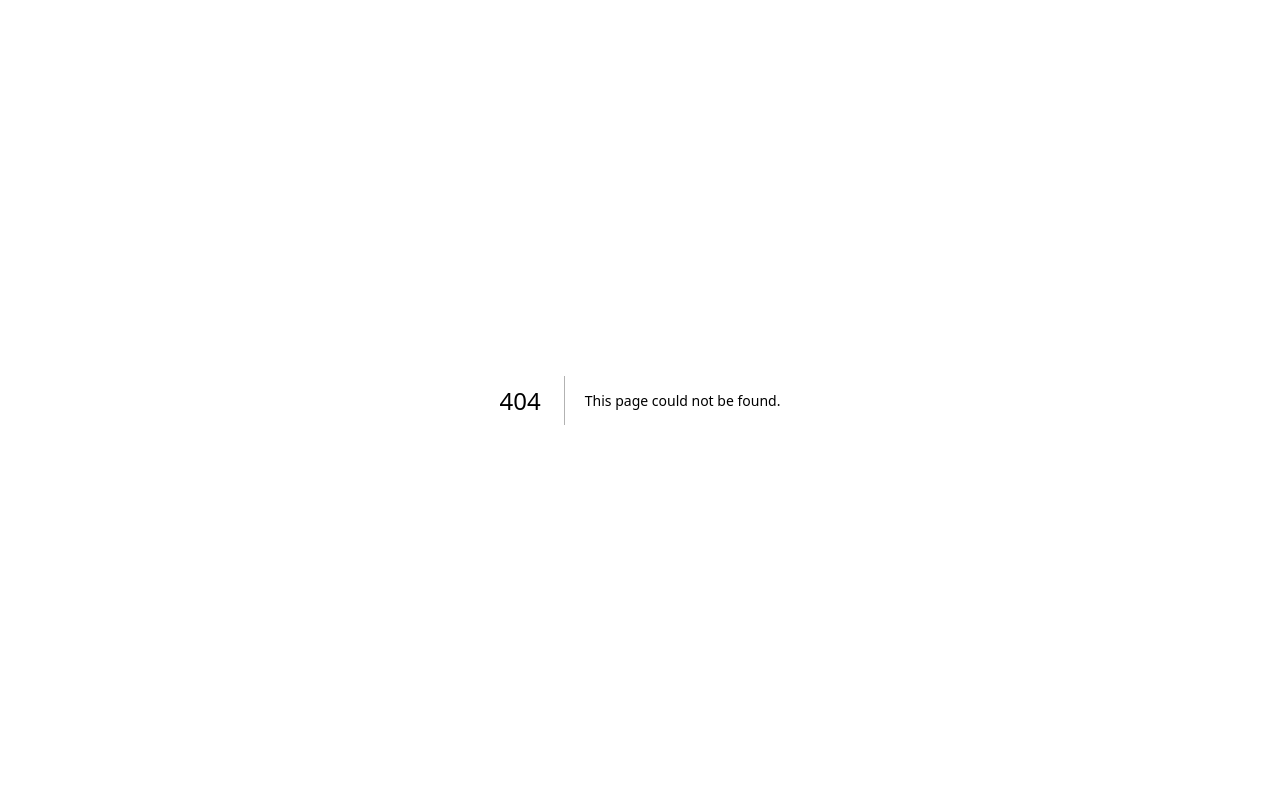
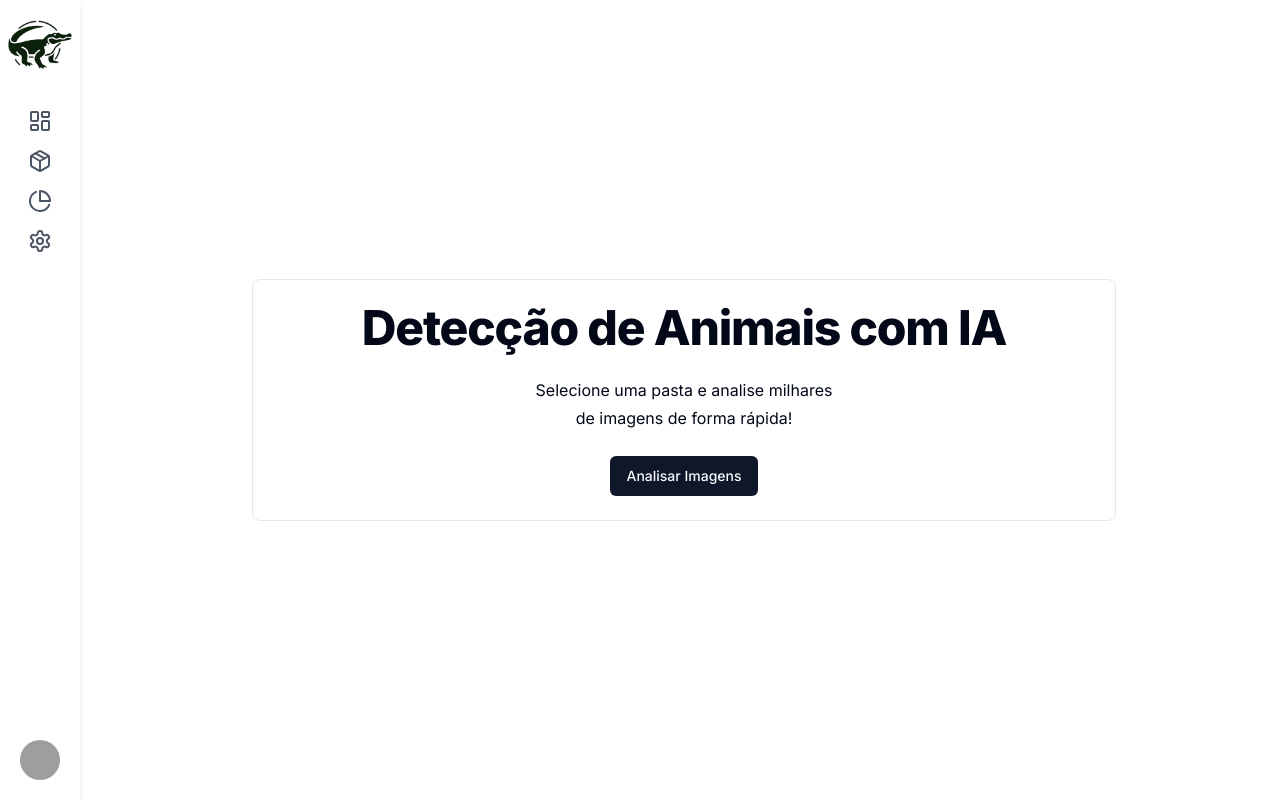
Before and after one commit to Igorsouza1/animal-analyser, a Next.js app: page /iaAnalyser in a window 1280 px wide. Before the commit this address had no page. Built offline with nearby package versions, Linux system fonts and the light colour scheme; grey boxes are pictures that could not be loaded.

Commit message:
Primeira versão interface preliminar, paginas iniciais criadas

```diff
--- /dev/null
+++ b/app/config/page.tsx
@@ -0,0 +1,8 @@
+
+
+
+export default function configPage(){
+    return (
+        <h1>Config</h1>
+    )
+}
--- /dev/null
+++ b/app/data/page.tsx
@@ -0,0 +1,8 @@
+
+
+
+export default function dataPage() {
+    return (
+        <h1>data</h1>
+    );
+}
--- /dev/null
+++ b/app/iaAnalyser/page.tsx
@@ -0,0 +1,18 @@
+import { ButtonDemo } from "@/components/button";
+
+
+
+
+export default function IAAnalyser() {
+    return (
+        <div className="text-center">
+            <h1 className="scroll-m-20 text-3xl font-extrabold tracking-tight lg:text-5xl">
+                Detecção de Animais com IA
+            </h1>
+            <p className="leading-7 [&:not(:first-child)]:my-6">
+                 Selecione uma pasta e analise milhares<br/> de imagens de forma rápida!
+            </p>
+            <ButtonDemo content="Analisar Imagens"/>
+        </div>
+    );
+}
--- /dev/null
+++ b/app/imageclass/page.tsx
@@ -0,0 +1,17 @@
+import { ButtonDemo } from "@/components/button";
+
+
+
+export default function ImageClass() {
+    return (
+        <div className="text-center">
+            <h1 className="scroll-m-20 text-3xl font-extrabold tracking-tight lg:text-5xl">
+                Identificação Manual de Imagens
+            </h1>
+            <p className="leading-7 [&:not(:first-child)]:my-6">
+                 Identifique manualmente as imagens<br/> para gerar dados e insights
+            </p>
+            <ButtonDemo content="Identificar Imagens"/>
+        </div>
+    )
+}
--- a/app/layout.tsx
+++ b/app/layout.tsx
@@ -1,6 +1,7 @@
 import type { Metadata } from "next";
 import { Inter } from "next/font/google";
 import "./globals.css";
+import LeftSideBar from "@/components/leftsidebar";
 
 const inter = Inter({ subsets: ["latin"] });
 
@@ -15,8 +16,17 @@ export default function RootLayout({
   children: React.ReactNode;
 }>) {
   return (
-    <html lang="en">
-      <body className={inter.className}>{children}</body>
+    <html lang="pt" className="overflow-hidden">
+      <body className={inter.className }>
+        <div className="flex flex-wrap -mx-2 h-full">
+            <LeftSideBar />
+          <div className="w-full md:w-4/6 m-auto ">
+            <div className="p-6 border border-gray-200 rounded-lg">
+              {children}
+            </div>
+          </div>
+        </div>
+      </body>
     </html>
   );
 }
--- a/app/page.tsx
+++ b/app/page.tsx
@@ -6,16 +6,7 @@ import LeftSideBar from '@/components/leftsidebar';
 
 const HomePage = () => {
   return (
-    <div className="flex flex-wrap -mx-3 h-full">
-      <div className="w-full md:w-1/6 px-3 mb-6 md:mb-0">
-          <LeftSideBar />
-      </div>
-      <div className="w-full md:w-5/6 px-3 mb-6 md:mb-0">
-        <div className="p-6 border border-gray-200 rounded-lg">
-          Coluna 2
-        </div>
-      </div>
-    </div>
+    <h1>teste</h1>
   );
 };
 
--- /dev/null
+++ b/components/button.tsx
@@ -0,0 +1,10 @@
+import { Button } from "@/components/ui/button"
+
+interface propsButton{
+    content: string
+}
+
+
+export function ButtonDemo(props: propsButton) {
+    return <Button>{props.content}</Button>
+  }
--- a/components/leftsidebar.tsx
+++ b/components/leftsidebar.tsx
@@ -1,12 +1,13 @@
 
 import { AvatarImage, AvatarFallback, Avatar } from "@/components/ui/avatar"
+import Link from "next/link"
 import { JSX, SVGProps } from "react"
 
 
 
 export default function LeftSideBar() {
   return (
-    <aside className="w-20 flex flex-col items-center bg-white h-screen shadow-md">
+    <aside className="w-20 flex flex-col items-center ml-2 bg-white h-screen shadow-md ">
       <div className="py-5 px-2">
         <img
           alt="Logo"
@@ -14,16 +15,28 @@ export default function LeftSideBar() {
           height="40"
           src="/logo.png"
           style={{
-            aspectRatio: "50/35",
+            aspectRatio: "50/38",
             objectFit: "cover",
           }}
           width="40"
         />
       </div>
       <nav className="flex flex-col gap-4 py-5">
-        <LayoutDashboardIcon className="h-6 w-6 text-gray-600" />
-        <PieChartIcon className="h-6 w-6 text-gray-600" />
-        <SettingsIcon className="h-6 w-6 text-gray-600" />
+        <Link href="/iaAnalyser">
+          <LayoutDashboardIcon className="h-6 w-6 text-gray-600" />
+        </Link>
+
+        <Link href="/imageclass">
+          <PackageIcon className="h-6 w-6 text-gray-600" />
+        </Link>
+
+        <Link href="/data">
+          <PieChartIcon className="h-6 w-6 text-gray-600" />
+        </Link>
+
+        <Link href="/config">
+          <SettingsIcon className="h-6 w-6 text-gray-600" />
+        </Link>
       </nav>
       <div className="mt-auto mb-5">
         <Avatar>
@@ -37,6 +50,7 @@ export default function LeftSideBar() {
 
 function LayoutDashboardIcon(props: JSX.IntrinsicAttributes & SVGProps<SVGSVGElement>) {
   return (
+
     <svg
       {...props}
       xmlns="http://www.w3.org/2000/svg"
@@ -56,6 +70,30 @@ function LayoutDashboardIcon(props: JSX.IntrinsicAttributes & SVGProps<SVGSVGEle
     </svg>
   )
 }
+
+function PackageIcon(props: JSX.IntrinsicAttributes & SVGProps<SVGSVGElement>) {
+  return (
+    <svg
+      {...props}
+      xmlns="http://www.w3.org/2000/svg"
+      width="24"
+      height="24"
+      viewBox="0 0 24 24"
+      fill="none"
+      stroke="currentColor"
+      strokeWidth="2"
+      strokeLinecap="round"
+      strokeLinejoin="round"
+    >
+      <path d="m7.5 4.27 9 5.15" />
+      <path d="M21 8a2 2 0 0 0-1-1.73l-7-4a2 2 0 0 0-2 0l-7 4A2 2 0 0 0 3 8v8a2 2 0 0 0 1 1.73l7 4a2 2 0 0 0 2 0l7-4A2 2 0 0 0 21 16Z" />
+      <path d="m3.3 7 8.7 5 8.7-5" />
+      <path d="M12 22V12" />
+    </svg>
+  )
+}
+
+
 
 
 function PieChartIcon(props: JSX.IntrinsicAttributes & SVGProps<SVGSVGElement>) {
--- /dev/null
+++ b/components/ui/button.tsx
@@ -0,0 +1,56 @@
+import * as React from "react"
+import { Slot } from "@radix-ui/react-slot"
+import { cva, type VariantProps } from "class-variance-authority"
+
+import { cn } from "@/lib/utils"
+
+const buttonVariants = cva(
+  "inline-flex items-center justify-center whitespace-nowrap rounded-md text-sm font-medium ring-offset-background transition-colors focus-visible:outline-none focus-visible:ring-2 focus-visible:ring-ring focus-visible:ring-offset-2 disabled:pointer-events-none disabled:opacity-50",
+  {
+    variants: {
+      variant: {
+        default: "bg-primary text-primary-foreground hover:bg-primary/90",
+        destructive:
+          "bg-destructive text-destructive-foreground hover:bg-destructive/90",
+        outline:
+          "border border-input bg-background hover:bg-accent hover:text-accent-foreground",
+        secondary:
+          "bg-secondary text-secondary-foreground hover:bg-secondary/80",
+        ghost: "hover:bg-accent hover:text-accent-foreground",
+        link: "text-primary underline-offset-4 hover:underline",
+      },
+      size: {
+        default: "h-10 px-4 py-2",
+        sm: "h-9 rounded-md px-3",
+        lg: "h-11 rounded-md px-8",
+        icon: "h-10 w-10",
+      },
+    },
+    defaultVariants: {
+      variant: "default",
+      size: "default",
+    },
+  }
+)
+
+export interface ButtonProps
+  extends React.ButtonHTMLAttributes<HTMLButtonElement>,
+    VariantProps<typeof buttonVariants> {
+  asChild?: boolean
+}
+
+const Button = React.forwardRef<HTMLButtonElement, ButtonProps>(
+  ({ className, variant, size, asChild = false, ...props }, ref) => {
+    const Comp = asChild ? Slot : "button"
+    return (
+      <Comp
+        className={cn(buttonVariants({ variant, size, className }))}
+        ref={ref}
+        {...props}
+      />
+    )
+  }
+)
+Button.displayName = "Button"
+
+export { Button, buttonVariants }
--- a/package.json
+++ b/package.json
@@ -11,6 +11,8 @@
   },
   "dependencies": {
     "@radix-ui/react-avatar": "^1.0.4",
+    "@radix-ui/react-icons": "^1.3.0",
+    "@radix-ui/react-slot": "^1.0.2",
     "cargo": "^0.8.0",
     "class-variance-authority": "^0.7.0",
     "clsx": "^2.1.0",
```
Also changed, not shown: 1 other file (tests, documents, lock files or other folders).
